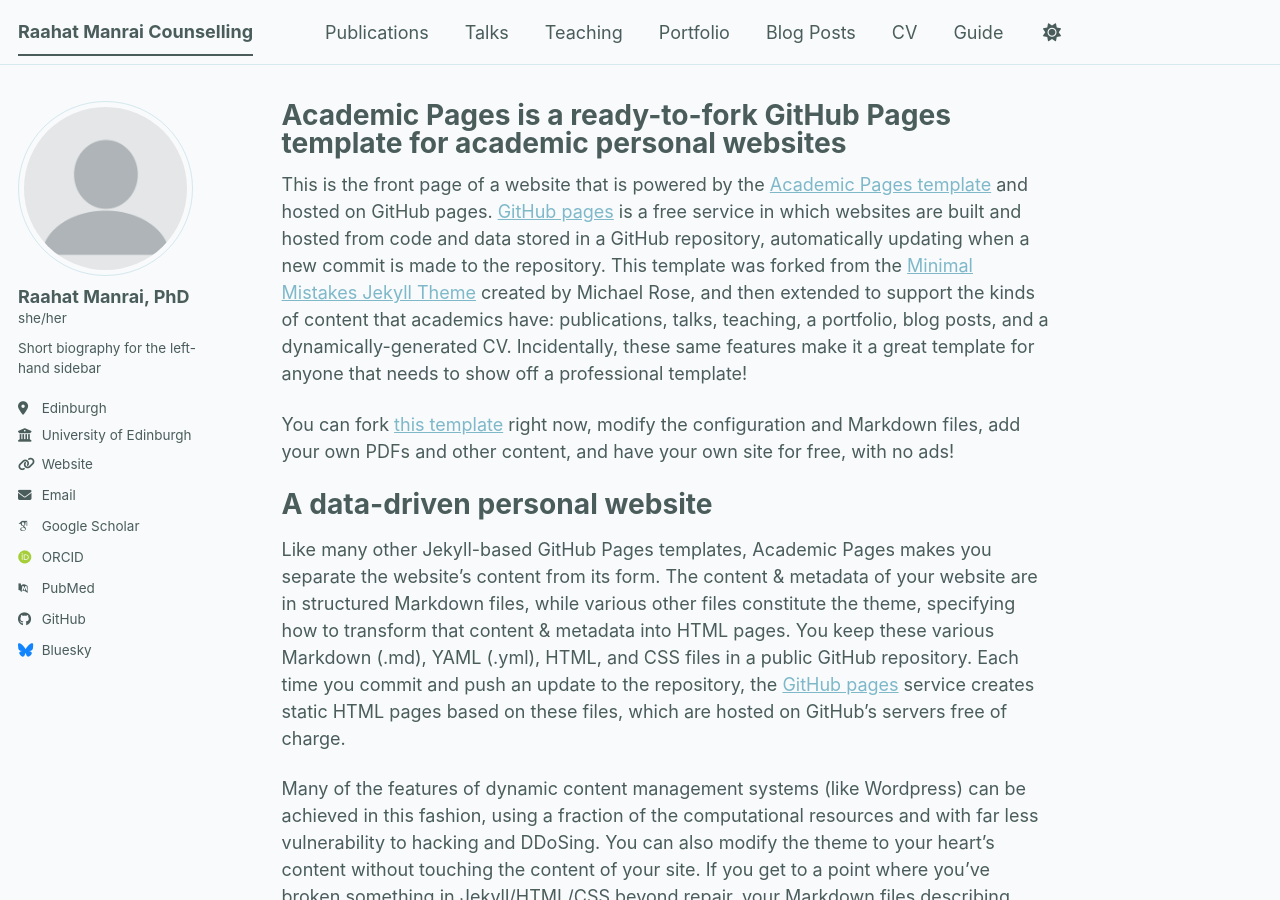
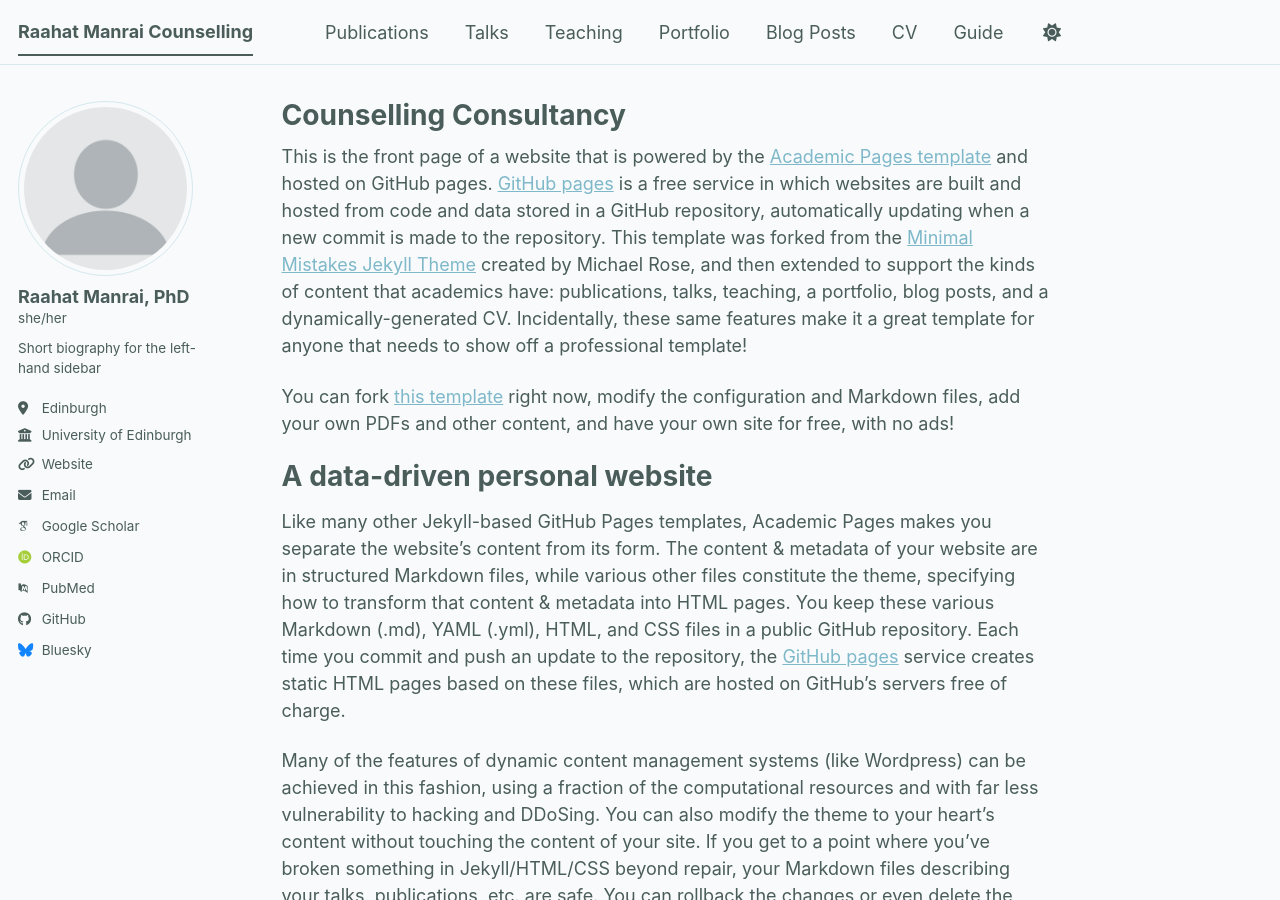
Before and after one commit to RaahatManrai/RaahatManrai.github.io, a Jekyll site: the page built from _pages/about.md, in a window 1280 px wide and 900 px high. Built offline with Jekyll 4.4.1, drawn with Linux system fonts in a browser that asks for light colours; some web fonts are replaced; a script bundle is joined from its source files by our own code; library files that are not in the unit come from our copies.

Commit message:
changing title on home page

```diff
--- a/Gemfile
+++ b/Gemfile
@@ -1,4 +1,7 @@
 source 'https://rubygems.org'
+
+# Pin ffi for Ruby 2.6 compatibility
+gem 'ffi', '~> 1.16.0'
 
 group :jekyll_plugins do
   gem 'jekyll'
--- a/_pages/about.md
+++ b/_pages/about.md
@@ -1,6 +1,6 @@
 ---
 permalink: /
-title: "Academic Pages is a ready-to-fork GitHub Pages template for academic personal websites"
+title: "Counselling Consultancy"
 author_profile: true
 redirect_from:
   - /about/
```
